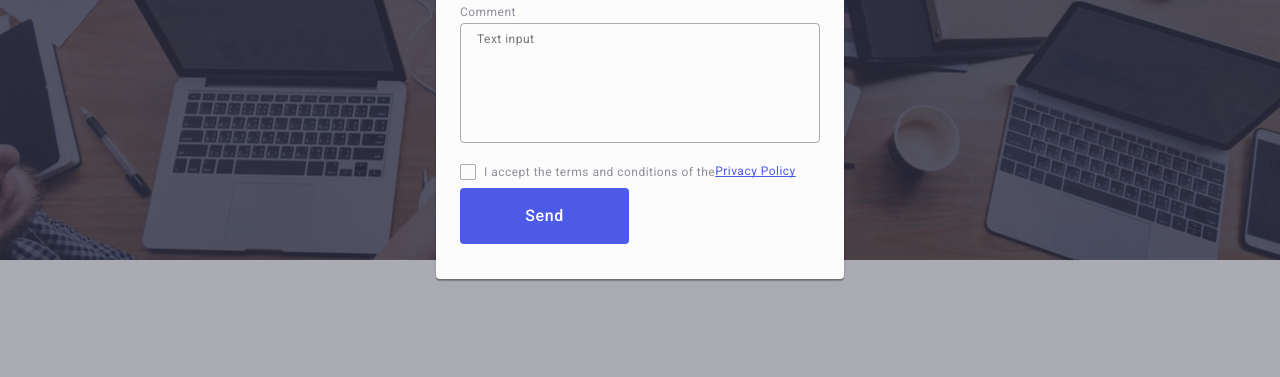
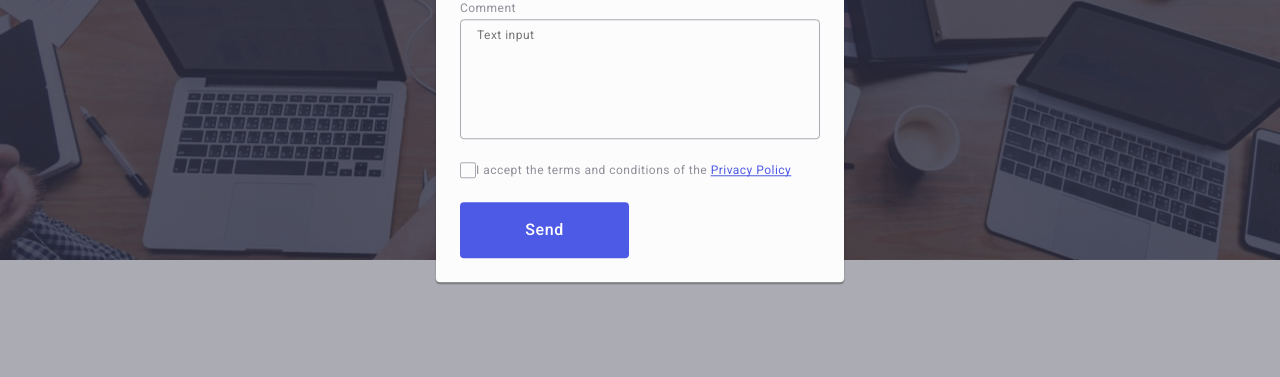
Before and after one commit to vladyslav-venher/goit-markup-hw-05, a plain HTML site: page index.html in a window 1280 px wide. Shown: the part 413-790 px from the top of the page. Drawn offline with nearby package versions, Linux system fonts and the light colour scheme.

Commit message:
fix checkbox

```diff
--- a/css/styles.css
+++ b/css/styles.css
@@ -696,46 +696,25 @@ address {
     border-color: #4d5ae5;
 }
 
-.modal-field-check {
+
+.check {
     margin-bottom: 24px;
 }
-
 
 .check-text {
     font-size: 12px;
     line-height: 1.17;
     letter-spacing: 0.04em;
     color: #8e8f99;
-    display: flex;
-    align-items: center;
 }
 
-.check-text-checkbox {
+.checkbox {
     width: 16px;
     height: 16px;
     border: 1px solid rgba(46, 47, 66, 0.4);
     border-radius: 2px;
     transition: background-color 250ms cubic-bezier(0.4, 0, 0.2, 1), border 250ms cubic-bezier(0.4, 0, 0.2, 1), fill 250ms cubic-bezier(0.4, 0, 0.2, 1);
     display: inline-flex;
-    align-items: center;
-    justify-content: center;
-    fill: transparent;
-}
-
-.check-link {
-    line-height: 1.33;
-    text-decoration: underline;
-    text-decoration-skip-ink: none;
-    color: #4d5ae5;
-}
-
-.check-text span {
-    width: 16px;
-    height: 16px;
-    border-radius: 2px;
-    border: 1px solid rgba(46, 47, 66, 0.4);
-    margin-right: 8px;
-    display: flex;
     align-items: center;
     justify-content: center;
     fill: transparent;
@@ -749,19 +728,25 @@ address {
 
 .modal-check-icon { }
 
+.check-link {
+    line-height: 1.33;
+    text-decoration: underline;
+    text-decoration-skip-ink: none;
+    color: #4d5ae5;
+}
 
 .modal-button {
     display: block;
     border-radius: 4px;
-    padding: 16px 32px;
     min-width: 169px;
     height: 56px;
+    font-family: "Roboto", sans-serif;
     font-weight: 500;
     font-size: 16px;
     line-height: 1.5;
     letter-spacing: 0.04em;
     text-align: center;
-    color: #fff;
+    color: #ffffff;
     background-color: #4D5AE5;
     border: none;
     transition: background-color 250ms cubic-bezier(0.4, 0, 0.2, 1);
--- a/index.html
+++ b/index.html
@@ -529,7 +529,7 @@
               class="modal-text"
             ></textarea>
           </div>
-          <div class="modal-field">
+          <div class="modal-field check">
             <input
               type="checkbox"
               name="user-privacy"
@@ -539,16 +539,14 @@
               value="true"
             />
             <label for="user-privacy" class="check-text"
-              ><span class="check-text-checkbox"
+              ><span class="checkbox"
                 ><svg width="10" height="8" class="modal-check-icon">
                   <use href="./images/icons.svg#icon-click"></use></svg></span
               >I accept the terms and conditions of the
               <a href="" class="check-link">Privacy Policy</a></label
             >
           </div>
-          <div class="modal-field">
-            <button type="submit" class="modal-button">Send</button>
-          </div>
+          <button type="submit" class="modal-button">Send</button>
         </form>
       </div>
     </div>
```
